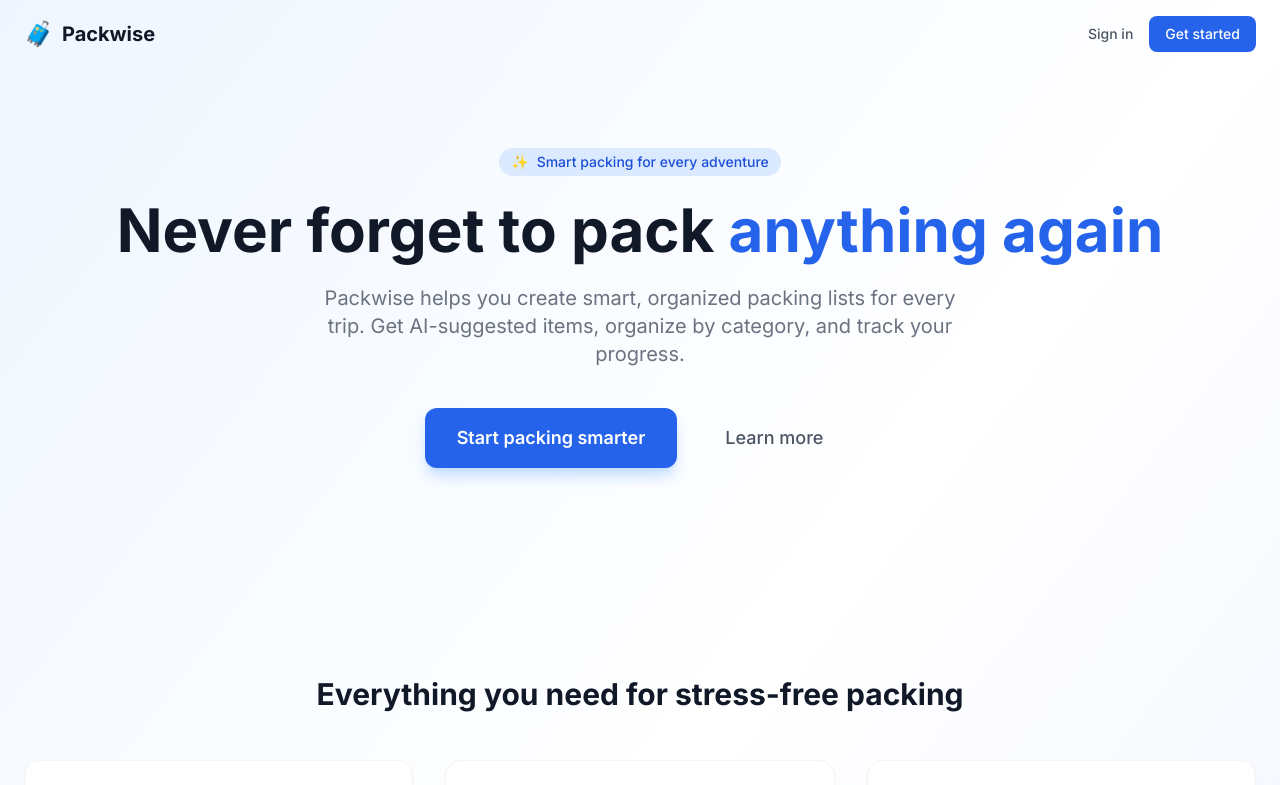
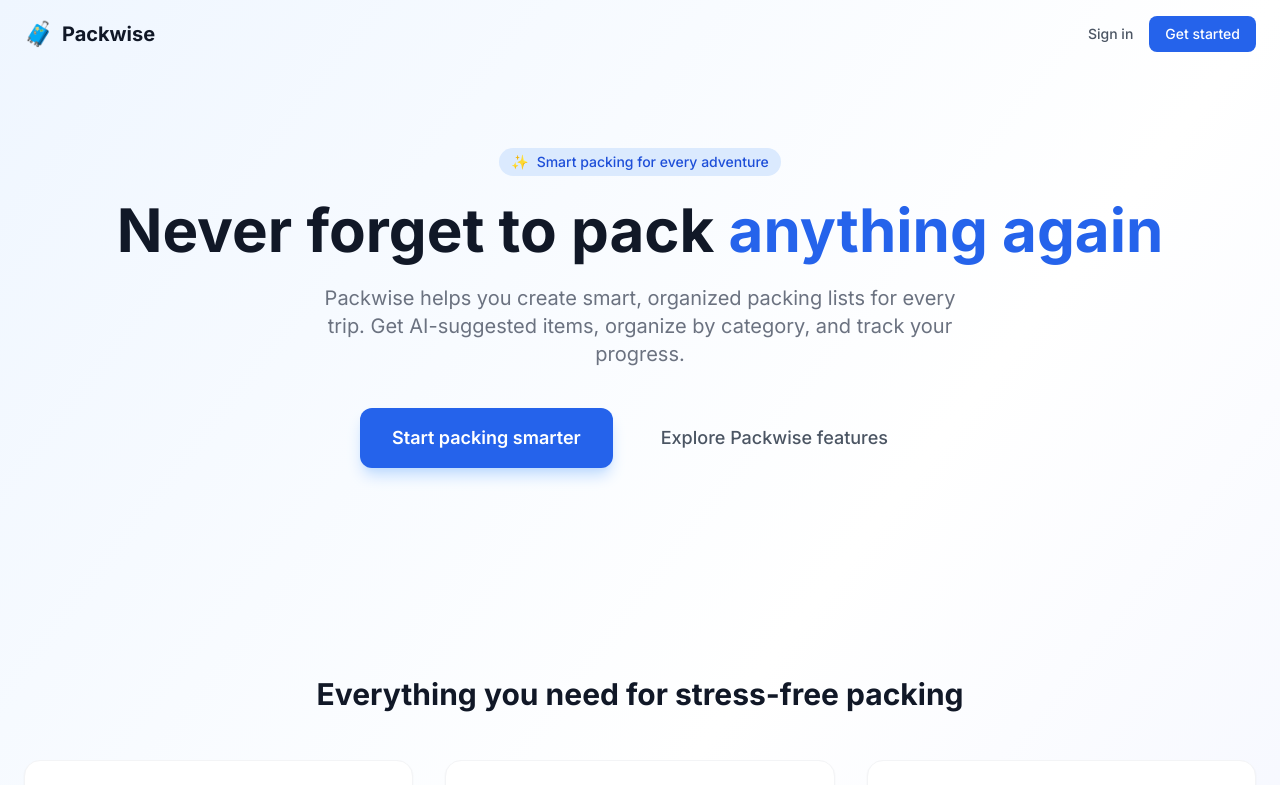
Before and after one commit to mvng/packwise, a Next.js app: page / in a window 1280 px wide. Shown: the top 785 px of the page. Built offline with nearby package versions, Linux system fonts and the light colour scheme; no server answers.

Commit message:
Optimize anchor text for features link
Co-authored-by: mvng <7838263+mvng@users.noreply.github.com>

```diff
--- a/app/page.tsx
+++ b/app/page.tsx
@@ -68,11 +68,14 @@ export default async function HomePage() {
           >
             Start packing smarter
           </Link>
+          {/* SCOUT SEO RATIONALE:
+              Replacing generic "Learn more" with descriptive anchor text ("Explore Packwise features")
+              provides better context to search engines about the linked section, improving topical relevance. */}
           <Link
             href="#features"
             className="text-gray-600 px-8 py-4 rounded-xl text-lg font-medium hover:text-gray-900 transition-colors"
           >
-            Learn more
+            Explore Packwise features
           </Link>
         </div>
       </section>
```
